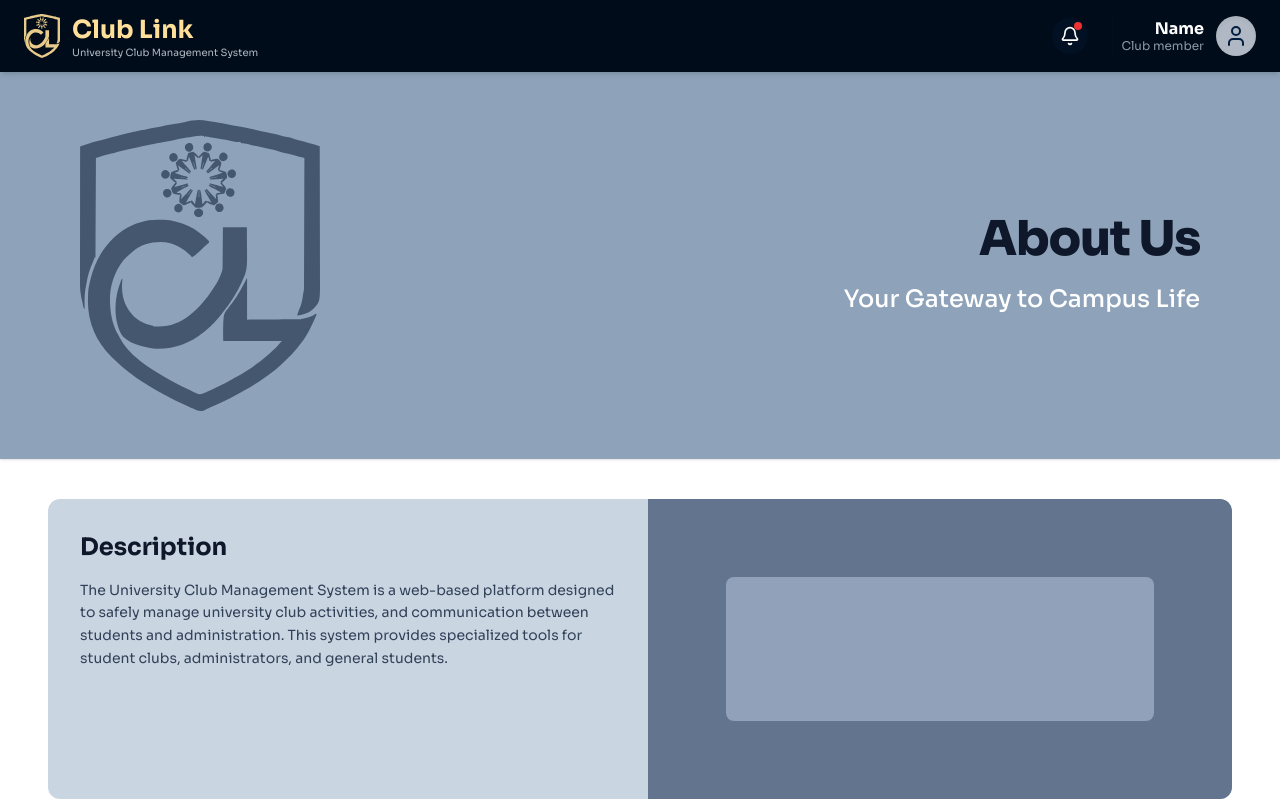
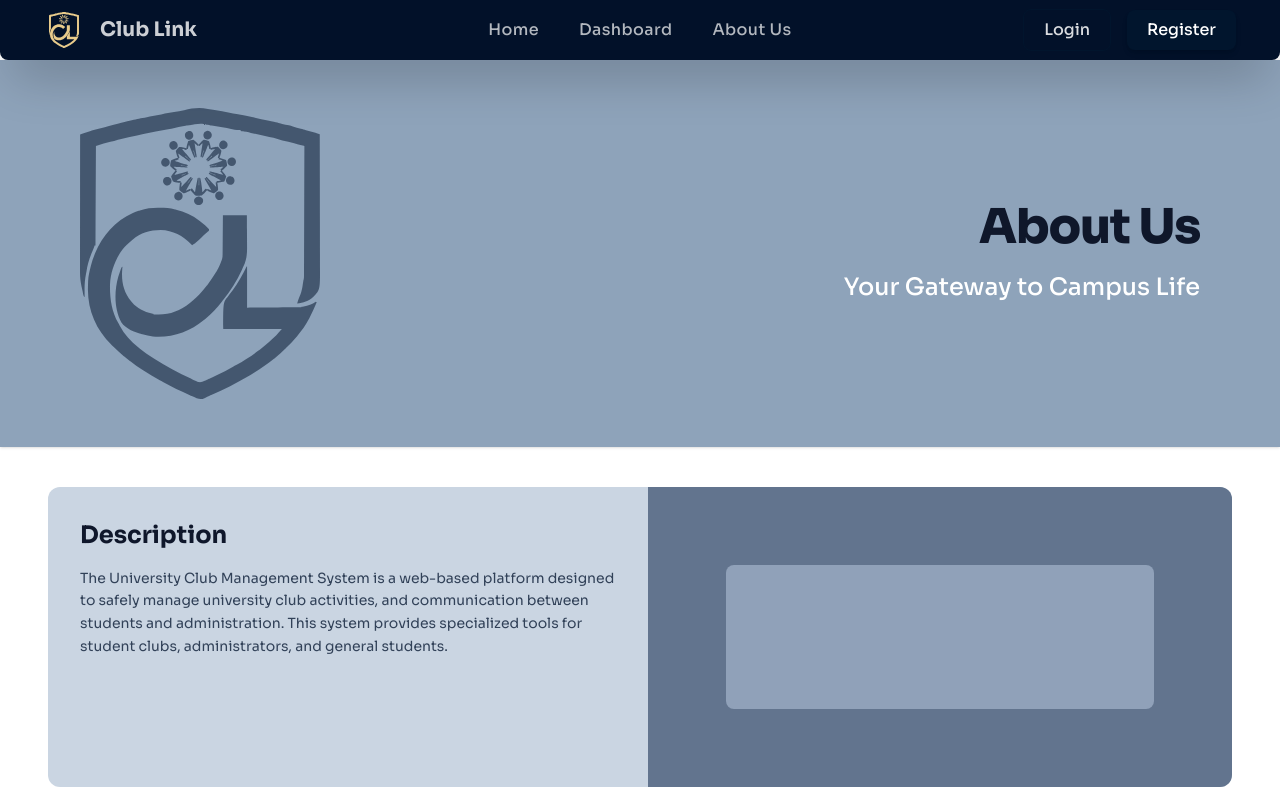
Before and after one commit to HashanSudeera/University-Club-Management-System, a React (Vite) app in the folder interface/: page /AboutUs in a window 1280 px wide. Built offline with nearby package versions, Linux system fonts and the light colour scheme; no server answers.

Commit message:
fix router

```diff
--- a/interface/index.html
+++ b/interface/index.html
@@ -2,9 +2,9 @@
 <html lang="en">
   <head>
     <meta charset="UTF-8" />
-    <link rel="icon" type="image/svg+xml" href="/favicon.svg" />
+    <link rel="icon" type="image/svg+xml" href="/clublink.svg" />
     <meta name="viewport" content="width=device-width, initial-scale=1.0" />
-    <title>interface</title>
+    <title>Club Link</title>
   </head>
   <body>
     <div id="root"></div>
--- a/interface/src/App.jsx
+++ b/interface/src/App.jsx
@@ -40,9 +40,9 @@ function App() {
             }
           />
           <Route path="/club" element={<ClubPage />} />
-          <Route path="/announcement" element={<Announcement />}/>
+          <Route path="/announcements" element={<Announcement />} />
           <Route
-            path="/"
+            path="/dashboard"
             element={
               <PrivateRoute>
 
@@ -76,7 +76,7 @@ function App() {
                 <ClubExplore />
               </PrivateRoute>
             }
-            />
+          />
           <Route
             path="/AboutUs"
             element={<AboutUs />}
--- a/interface/src/components/Dashboard/SideNavbar.jsx
+++ b/interface/src/components/Dashboard/SideNavbar.jsx
@@ -51,7 +51,7 @@ const SideNavbar = () => {
       <nav className="flex flex-row md:flex-col w-full h-full md:h-auto md:gap-1">
 
         {/* LINK 1: Dashboard (Routes to root "/") */}
-        <NavLink to="/" className={getLinkClassName} end>
+        <NavLink to="/dashboard" className={getLinkClassName} end>
           <LayoutDashboard size={20} className="shrink-0" />
           <span className={`text-[10px] md:text-large-body whitespace-nowrap ${!isSidebarOpen && 'md:hidden'}`}>
             Dashboard
--- a/interface/src/components/Dashboard/TopNavbar.jsx
+++ b/interface/src/components/Dashboard/TopNavbar.jsx
@@ -1,6 +1,8 @@
 import React from 'react';
 import { Bell, Menu } from 'lucide-react'; // 1. Imported Menu (3 bars icon)
-import Logo from "../../assets/clublink.svg";
+import Logo from "/clublink.svg";
+
+import { useNavigate, Link } from "react-router-dom";
 
 // Added onMenuToggle prop in case you want to trigger the mobile sidebar!
 const TopNavbar = ({ onMenuToggle }) => {
@@ -11,6 +13,7 @@ const TopNavbar = ({ onMenuToggle }) => {
           - On mobile: Centered perfectly using absolute left-1/2 -translate-x-1/2
           - On desktop (md:): Resets to normal left-aligned static position
       */}
+      <Link to="/">
       <div className="flex items-center gap-2 md:gap-3 absolute left-1/2 -translate-x-1/2 md:static md:translate-x-0">
         <img src={Logo} alt='Logo' className='w-7 md:w-9 shrink-0' />
         <div>
@@ -23,6 +26,7 @@ const TopNavbar = ({ onMenuToggle }) => {
           </p>
         </div>
       </div>
+      </Link>
 
       {/* RIGHT: Notifications, Profile Badge & 3 Bars Menu */}
       <div className="flex items-center gap-3 md:gap-6 ml-auto">
--- a/interface/src/components/Navbar.jsx
+++ b/interface/src/components/Navbar.jsx
@@ -1,13 +1,16 @@
-import logoImg from '../assets/Logo.png';
+import logoImg from '/clublink.svg';
 import { useAuth } from "../context/AuthContext";
 import axios from "axios";
+import { useNavigate, Link } from "react-router-dom";
+
 const Navbar = () => {
     const { auth, setAuth } = useAuth();
+    const navigate = useNavigate();
 
     const handleLogout = async () => {
         try {
             await axios.post("http://localhost:4000/api/auth/logout", {}, { withCredentials: true });
-            setAuth(null); // This is why we still need useAuth
+            setAuth(null);
             navigate("/login");
         } catch (error) {
             console.error("Logout failed", error);
@@ -15,37 +18,84 @@ const Navbar = () => {
     };
 
     return (
-        <header className="font-sora flex items-center justify-between px-11 w-full h-15 rounded-b-lg bg-[#021129] shadow-2xl">
+        <header className="font-sora flex items-center justify-between px-11 w-full h-15 rounded-b-lg bg-[#021129] shadow-2xl relative">
 
-            <div className='flex items-center gap-0.8 shrink-6'>
+            {/* Logo Section */}
+            <div className='flex items-center gap-0.8 shrink-6 z-10'>
                 <img
                     src={logoImg}
                     alt="Club Logo"
                     className="w-8 h-9 md:w-10 mh:11 object-contain"
                 />
-                <h1 className="hidden lg:block text-ld xl:text-xl ml-4 font-bold text-white/80">UNIVERSITY CLUB MANAGEMENT SYSTEM</h1>
+                <h1 className="hidden lg:block text-ld xl:text-xl ml-4 font-bold text-white/80">Club Link</h1>
                 <h1 className="block lg:hidden text-lg font-bold text-white/80 ml-4 uppercase tracking-widest">UCMS</h1>
             </div>
 
-            <div className="flex gap-25 ">
-                <div className='flex gap-2'>
+            {/* Middle Navigation Links Section */}
+            {/* Absolute positioning on large screens ensures perfect centering, standard flex on medium screens */}
+            <nav className="hidden md:flex items-center gap-6 lg:gap-10 absolute left-1/2 transform -translate-x-1/2 z-0">
+                <Link
+                    to="/"
+                    className="text-white/70 hover:text-white font-medium transition-colors text-sm lg:text-base tracking-wide"
+                >
+                    Home
+                </Link>
+                <Link
+                    to="/dashboard"
+                    className="text-white/70 hover:text-white font-medium transition-colors text-sm lg:text-base tracking-wide"
+                >
+                    Dashboard
+                </Link>
+                <Link
+                    to="/AboutUs"
+                    className="text-white/70 hover:text-white font-medium transition-colors text-sm lg:text-base tracking-wide"
+                >
+                    About Us
+                </Link>
+            </nav>
+
+            {/* Navigation / Auth Buttons Section */}
+            <div className="flex items-center z-10">
+                {auth ? (
+                    // ----------- WHAT TO SHOW WHEN LOGGED IN -----------
+                    <div className="flex items-center gap-6">
+                        <div className='flex items-center gap-2'>
                             {/* Profile Icon */}
-                    <div className=" relative w-6.5 h-6.5 overflow-hidden bg-blue-100 rounded-full border-2 border-white/30">
+                            <div className="relative w-6.5 h-6.5 overflow-hidden bg-blue-100 rounded-full border-2 border-white/30 flex-shrink-0">
                                 <svg className="absolute w-7.5 h-5 text-blue-600 -left-1 top-1" fill="currentColor" viewBox="0 0 20 20" xmlns="http://www.w3.org/2000/svg">
                                     <path fillRule="evenodd" d="M10 9a3 3 0 100-6 3 3 0 000 6zm-7 9a7 7 0 1114 0H3z" clipRule="evenodd"></path>
                                 </svg>
                             </div>
+                            {/* Optional: Display user's name if it exists in your auth context */}
+                            <h1 className="text-white/60 font-bold">{auth?.name || "Profile"}</h1>
+                        </div>
 
-                    <h1 className="text-white/60 font-bold"></h1>
-                </div>
-                <div className='flex items-center'>
-                    <button onClick={handleLogout} className="hover:scale-105 transition-colors hover:bg-blue-800 absolute right-5.5 bg-blue-900 rounded-lg text-white/85 hover:cursor-pointer p-2">
+                        <button
+                            onClick={handleLogout}
+                            className="hover:scale-105 transition-colors hover:bg-blue-800 bg-blue-900 rounded-lg text-white/85 hover:cursor-pointer px-4 py-2 font-medium"
+                        >
                             Logout
                         </button>
                     </div>
+                ) : (
+                    // ----------- WHAT TO SHOW WHEN LOGGED OUT -----------
+                    <div className="flex items-center gap-4">
+                        <Link
+                            to="/login"
+                            className="hover:scale-105 transition-colors hover:text-white border border-blue-700 text-white/85 rounded-lg hover:cursor-pointer px-5 py-2 font-medium"
+                        >
+                            Login
+                        </Link>
+                        <Link
+                            to="/register"
+                            className="hover:scale-105 transition-colors hover:bg-blue-600 bg-blue-700 text-white rounded-lg hover:cursor-pointer px-5 py-2 font-medium shadow-md"
+                        >
+                            Register
+                        </Link>
+                    </div>
+                )}
             </div>
         </header>
-
     );
 };
 
--- a/interface/src/pages/AboutUs/AboutUs.jsx
+++ b/interface/src/pages/AboutUs/AboutUs.jsx
@@ -1,5 +1,5 @@
 import React from 'react';
-import Navbar from '../../components/Dashboard/TopNavbar';
+import Navbar from '../../components/Navbar';
 import clubLinkLogo from '../../assets/clublink1.svg';
 
 function AboutUs() {
```
Also changed, not shown: interface/src/pages/Home.jsx (+7 -5 lines), interface/public/clublink.svg (renamed from interface/src/assets/clublink.svg). Lines whose indentation alone changed are shown as unchanged.
